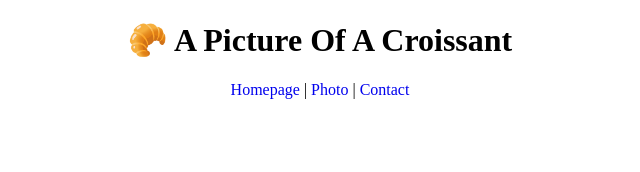
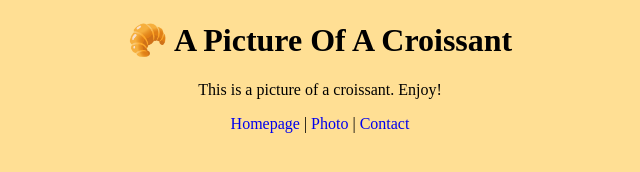
Before and after one commit to kiiru-sn/Croissant, a plain HTML site: page photo.html in a window 1280 px wide. Shown: the whole page, without its empty margins (320-960 px from the left). Drawn offline with Linux system fonts and the light colour scheme.

Commit message:
added a description to the photo file

```diff
--- a/photo.html
+++ b/photo.html
@@ -8,6 +8,7 @@
   </head>
   <body>
     <h1>🥐 A Picture Of A Croissant</h1>
+    <p>This is a picture of a croissant. Enjoy!</p>
     <span
       ><a href="/index.html">Homepage</a> | <a href="/photo.html">Photo</a> |
       <a href="/contact.html">Contact</a></span
--- a/src/styles.css
+++ b/src/styles.css
@@ -1,3 +1,7 @@
+body {
+  background: rgb(255, 223, 148);
+}
+
 h1 {
   text-align: center;
 }
```
